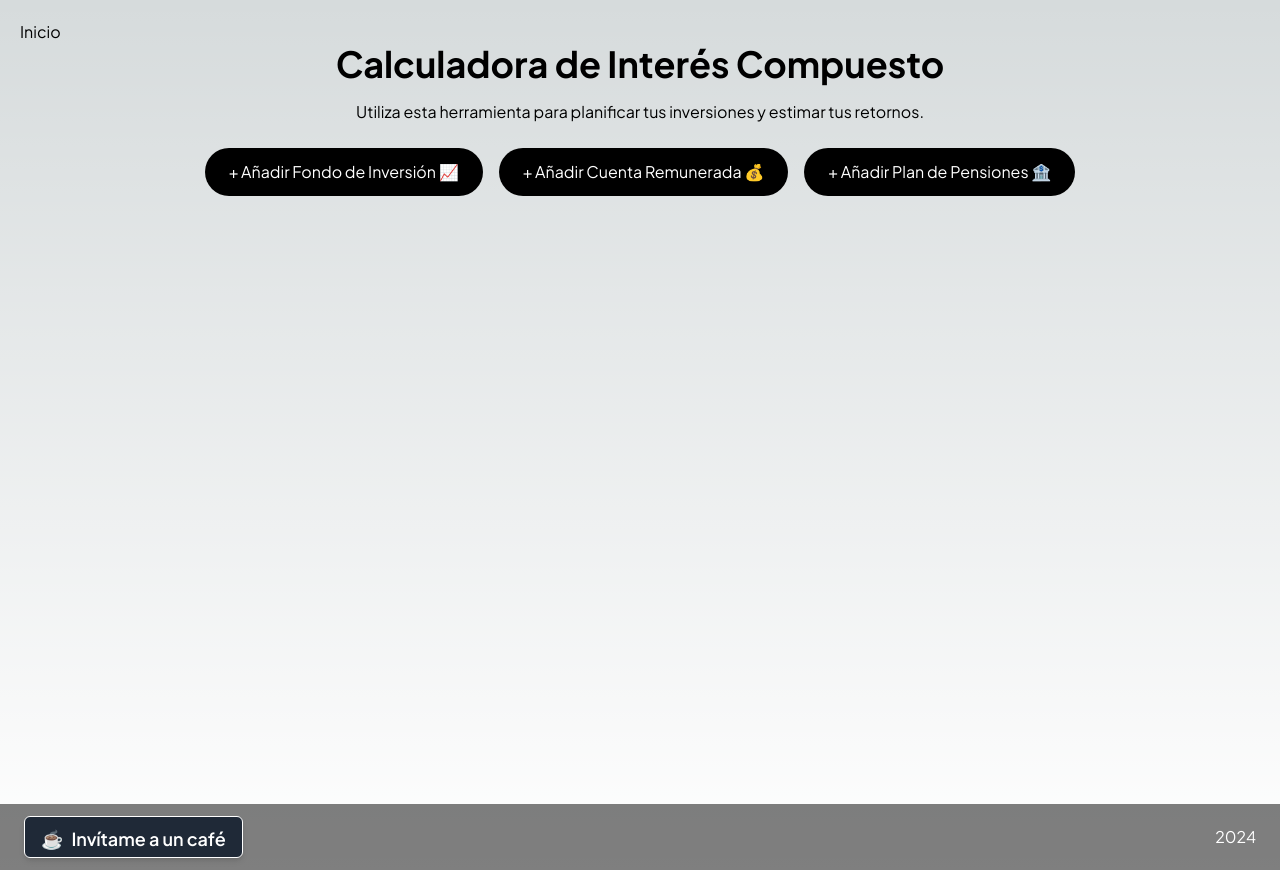
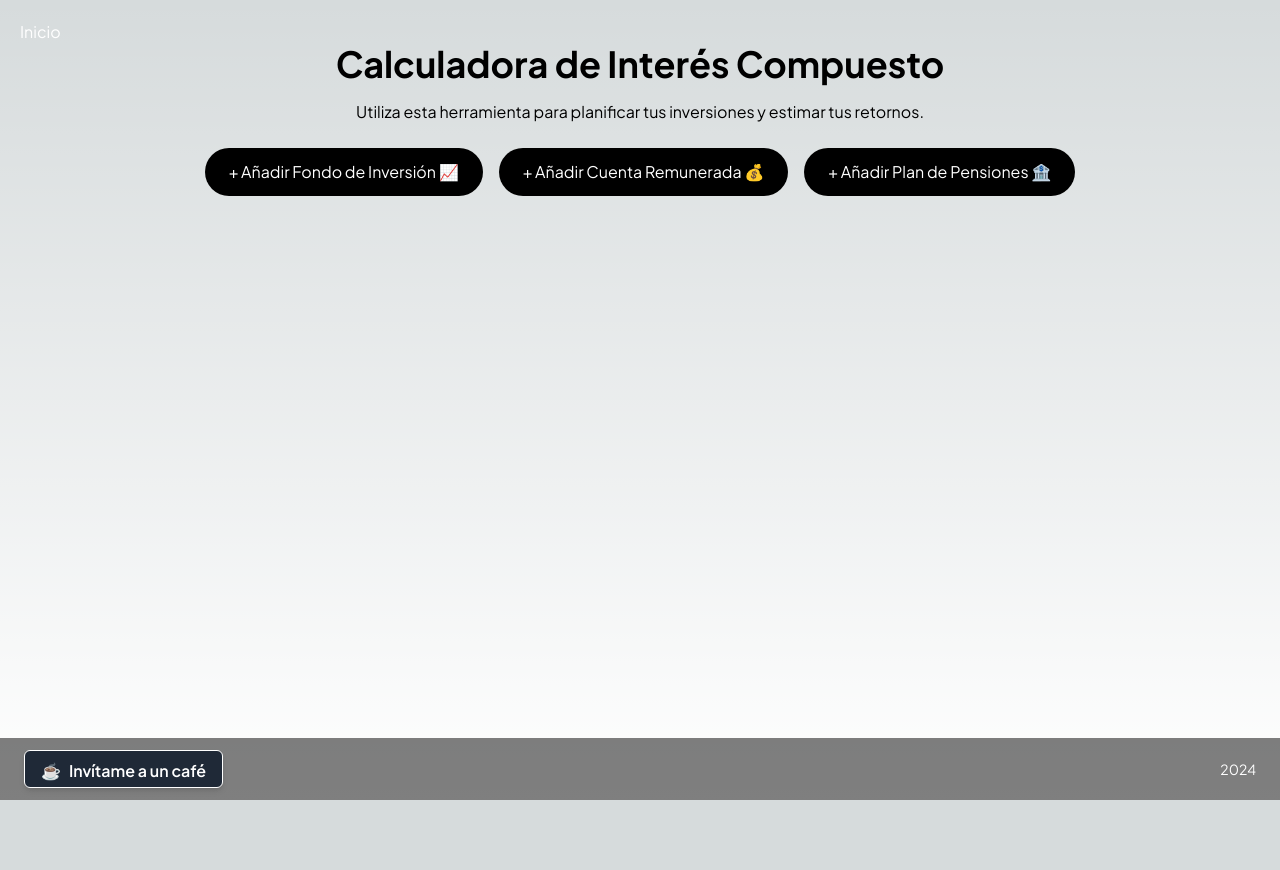
Before and after one commit to jlfernandezfernandez/compound-interest-calculator, a Next.js app: page /calculadora in a window 1280 px wide. After the commit the page ends 800 px from the top, so only its background shows below. Built offline with nearby package versions, Linux system fonts and the light colour scheme.

Commit message:
fix footer

```diff
--- a/src/app/calculadora/page.tsx
+++ b/src/app/calculadora/page.tsx
@@ -1,3 +1,4 @@
+import Footer from "@/components/Footer";
 import IntroductionSection from "@/components/IntroductionSection";
 import ProductButtons from "@/components/ProductButtons";
 import ProductList from "@/components/ProductList";
@@ -12,10 +13,12 @@ export const metadata: Metadata = {
 
 export default function CalculatorPage() {
     return (
-        <div className="flex flex-col min-h-screen p-5 bg-gradient-radial font-body">
+        <div className="flex flex-col min-h-screen">
+            <div className="flex-grow">
+                <div className="flex flex-col p-5 bg-gradient-radial font-body">
                     <div className="flex justify-between items-start w-full">
                         <Link href="/">
-                    Inicio
+                            <a className="text-white">Inicio</a> {/* Asegúrate de utilizar <a> dentro de <Link> para la navegación */}
                         </Link>
                     </div>
                     <main className="flex flex-col items-center w-full overflow-auto">
@@ -25,5 +28,8 @@ export default function CalculatorPage() {
                         <ProductsResult />
                     </main>
                 </div>
+            </div>
+            <Footer />
+        </div>
     );
 }
--- a/src/app/layout.tsx
+++ b/src/app/layout.tsx
@@ -30,7 +30,6 @@ export default function RootLayout({
       <body className={plusJakartaSNS.className}>
         <Providers>
           {children}
-          <Footer />
           <SpeedInsights />
           <Analytics />
         </Providers>
--- a/src/components/BuyMeACoffeButton.tsx
+++ b/src/components/BuyMeACoffeButton.tsx
@@ -2,7 +2,7 @@ import React from 'react';
 
 export default function BuyMeACoffeeButton() {
     return (
-        <a href="https://www.buymeacoffee.com/jordiluiss" target="_blank" rel="noopener noreferrer" className="text-lg font-semibold bg-gray-800 text-white px-4 pt-2 pb-1 rounded-md shadow-md border border-white">
+        <a href="https://www.buymeacoffee.com/jordiluiss" target="_blank" rel="noopener noreferrer" className="text-base font-semibold bg-gray-800 text-white px-4 pt-2 pb-1 rounded-md shadow-md border border-white">
             <span role="img" aria-label="café" className="mr-2">☕</span>
             Invítame a un café
         </a>
--- a/src/components/Footer.tsx
+++ b/src/components/Footer.tsx
@@ -8,7 +8,7 @@ export default function Footer() {
                 <BuyMeACoffeeButton />
             </div>
             <div className="flex items-center">
-                <p>2024</p>
+                <p className='text-sm'>2024</p>
             </div>
         </div>
     )
```
Lines whose indentation alone changed are shown as unchanged.
